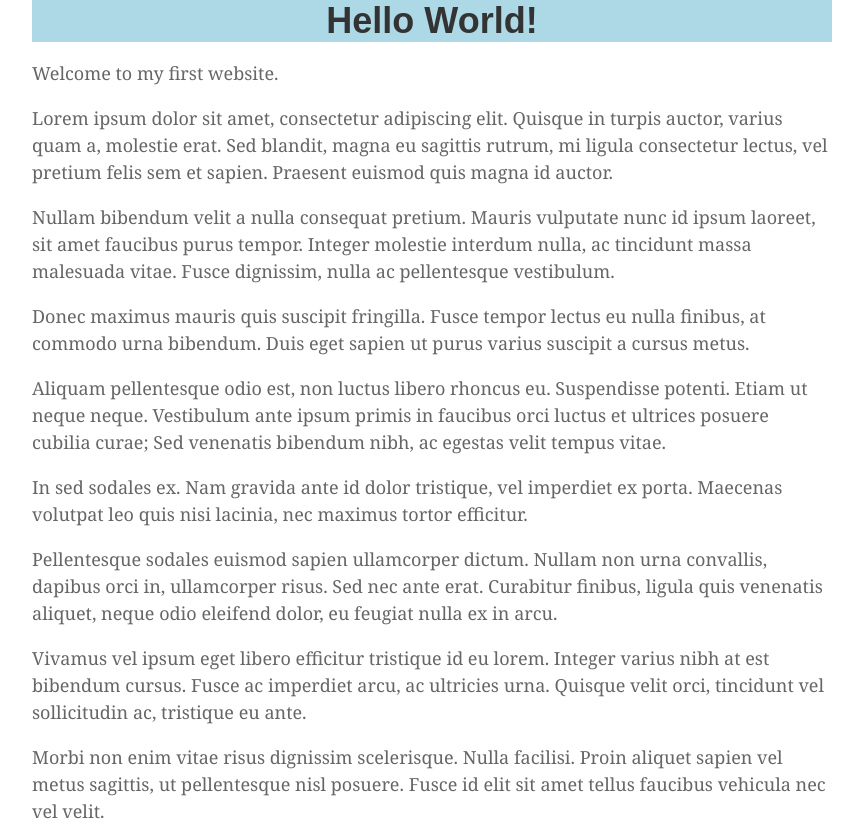
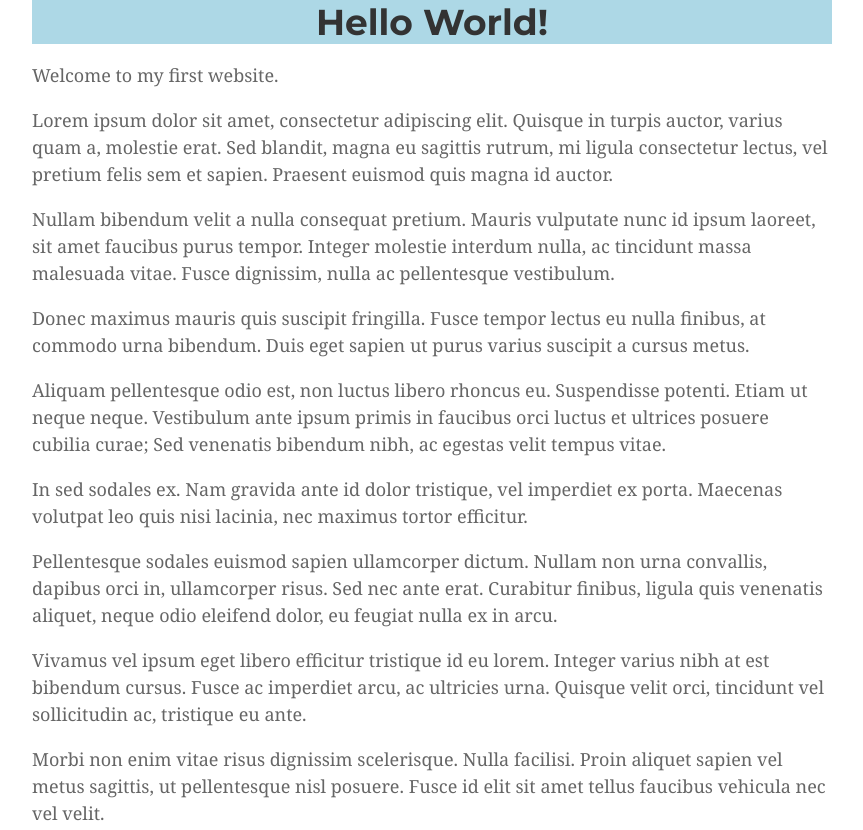
Before and after one commit to Knowinnovation/helloworld, a plain HTML site: page index.html in a window 1280 px wide. Shown: the top 830 px of the page, without its empty margins (208-1071 px from the left). Drawn offline with Linux system fonts and the light colour scheme.

Commit message:
add montserrat font support

```diff
--- a/index.html
+++ b/index.html
@@ -3,6 +3,7 @@
   <head>
     <title>Hello World</title>
     <link rel="stylesheet" href="style.css">
+    <link href="https://fonts.googleapis.com/css2?family=Montserrat:wght@400;700&display=swap" rel="stylesheet">
   </head>
   <body>
     <h1>Hello World!</h1>
--- a/style.css
+++ b/style.css
@@ -3,6 +3,7 @@ body {
   margin: 0 auto;
   max-width: 800px;
   padding: 0 20px;
+  font-family: 'Montserrat', sans-serif;
 }
 
 @media screen and (max-width: 480px) {
@@ -14,7 +15,8 @@ body {
 
   /* Style headings and text */
   h1 {
-    font-family: Arial, sans-serif;
+    font-family: 'Montserrat', sans-serif;
+    font-weight:bold;
     font-size: 36px;
     color: #333;
   text-align: center;
```
